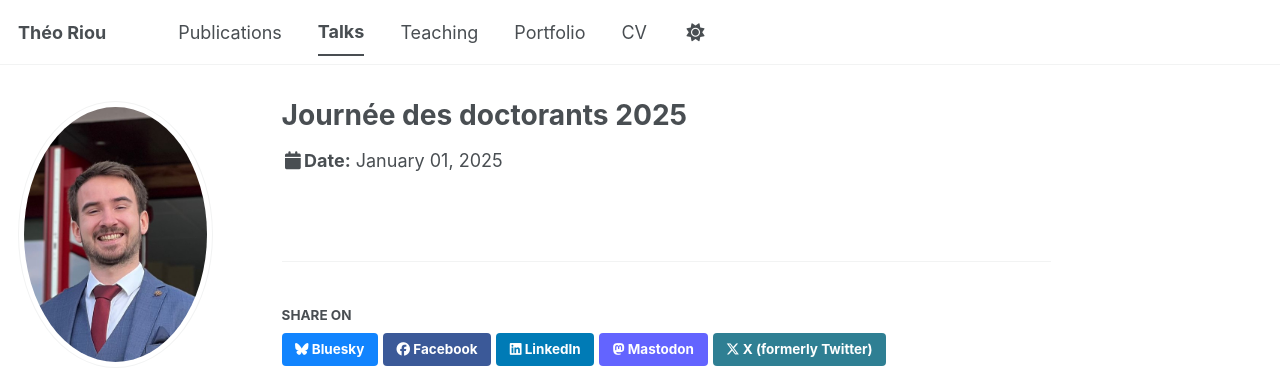
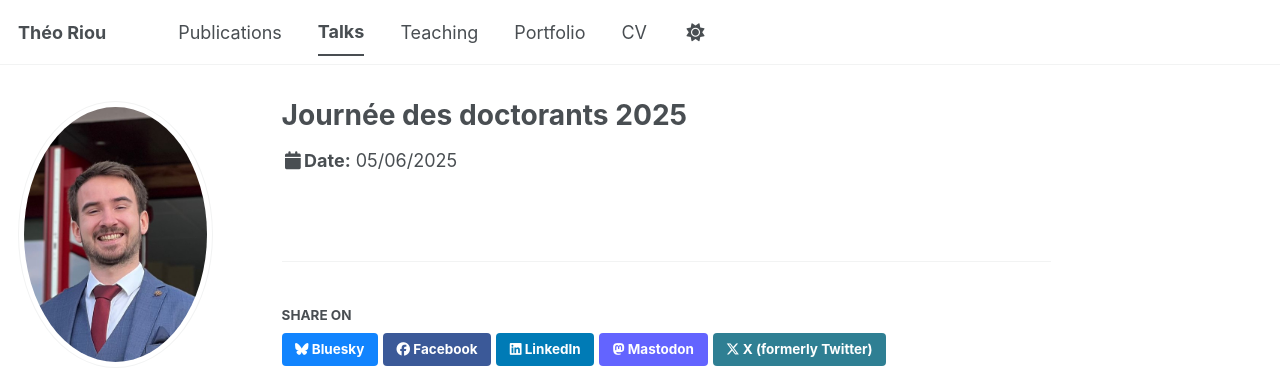
Before and after one commit to thriou/thriou.github.io, a Jekyll site: the page built from _talks/JDD_2025.md, in a window 1280 px wide. Shown: the top 368 px of the page. Built offline with Jekyll 4.4.1, drawn with Linux system fonts in a browser that asks for light colours; a style sheet for code colours, icons or effects is not loaded.

Commit message:
Update JDD_2025.md

```diff
--- a/_talks/JDD_2025.md
+++ b/_talks/JDD_2025.md
@@ -5,5 +5,6 @@ type: "Poster"
 permalink: /talks/JDD_2025
 venue: "IMFT"
 date: 2025-01-01
+date_range: "05/06/2025"
 location: "Toulouse, France"
 ---
```
